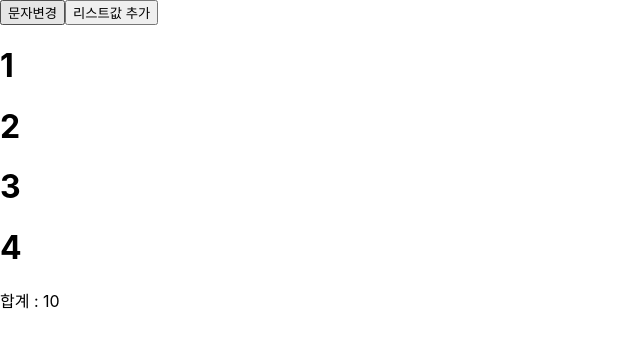
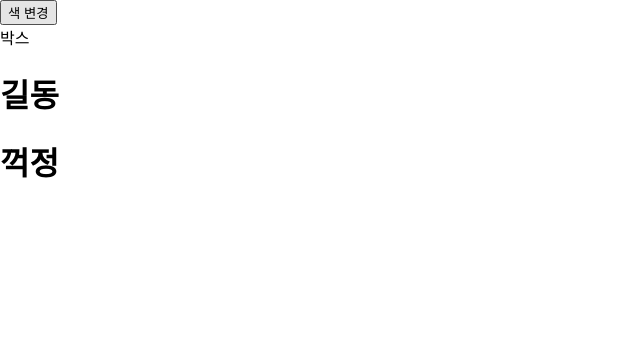
Before and after one commit to hanej93/react-springboot, a React (Create React App) app: page / in a window 1280 px wide. Shown: the top 348 px of the page, without its empty margins (0-640 px from the left). Built offline with nearby package versions, Linux system fonts and the light colour scheme.

Commit message:
React useRef 연습

```diff
--- a/src/App.js
+++ b/src/App.js
@@ -1,42 +1,36 @@
-import { useEffect, useMemo, useState } from 'react';
+import { createRef, useEffect, useMemo, useRef, useState } from 'react';
 import './App.css';
 
+// useRef (디자인)
+// dom을 변경할 때 사용
+
 function App() {
-  const [list, setList] = useState([1, 2, 3, 4]);
-  const [str, setStr] = useState('합계');
+  const myRef = useRef(null);
 
-  const getAddResult = () => {
-    console.log('SUM 함수실행됨');
-    return list.reduce((a, b) => a + b);
-  };
+  const [list, listSet] = useState([
+    { id: 1, name: '길동' },
+    { id: 2, name: '꺽정' },
+  ]);
 
-  const addResult = useMemo(() => getAddResult(), [list]);
+  const myRefs = Array.from({ length: list.length }).map(() => createRef());
 
   return (
-    <>
+    <div>
       <button
         onClick={() => {
-          setStr('안녕');
+          console.log(myRef);
+          // myRef.current.style.backgroundColor = 'red';
+
+          myRefs[0].current.style.backgroundColor = 'red';
         }}
       >
-        문자변경
+        색 변경
       </button>
-      <button
-        onClick={() => {
-          setList([...list, 10]);
-        }}
-      >
-        리스트값 추가
-      </button>
-      <div>
-        {list.map((v) => (
-          <h1>{v}</h1>
-        ))}
-      </div>
-      <div>
-        {str} : {addResult}
-      </div>
-    </>
+      <div ref={myRef}>박스</div>
+      {list.map((user, idx) => (
+        <h1 ref={myRefs[idx]}>{user.name}</h1>
+      ))}
+    </div>
   );
 }
 
```
